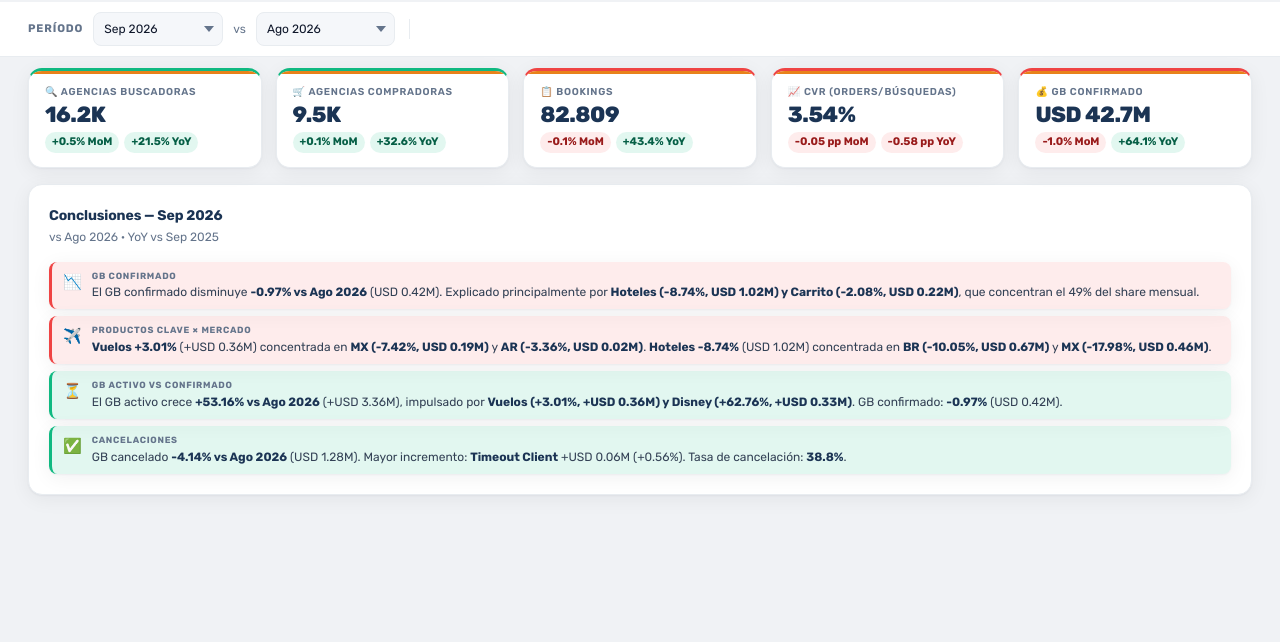
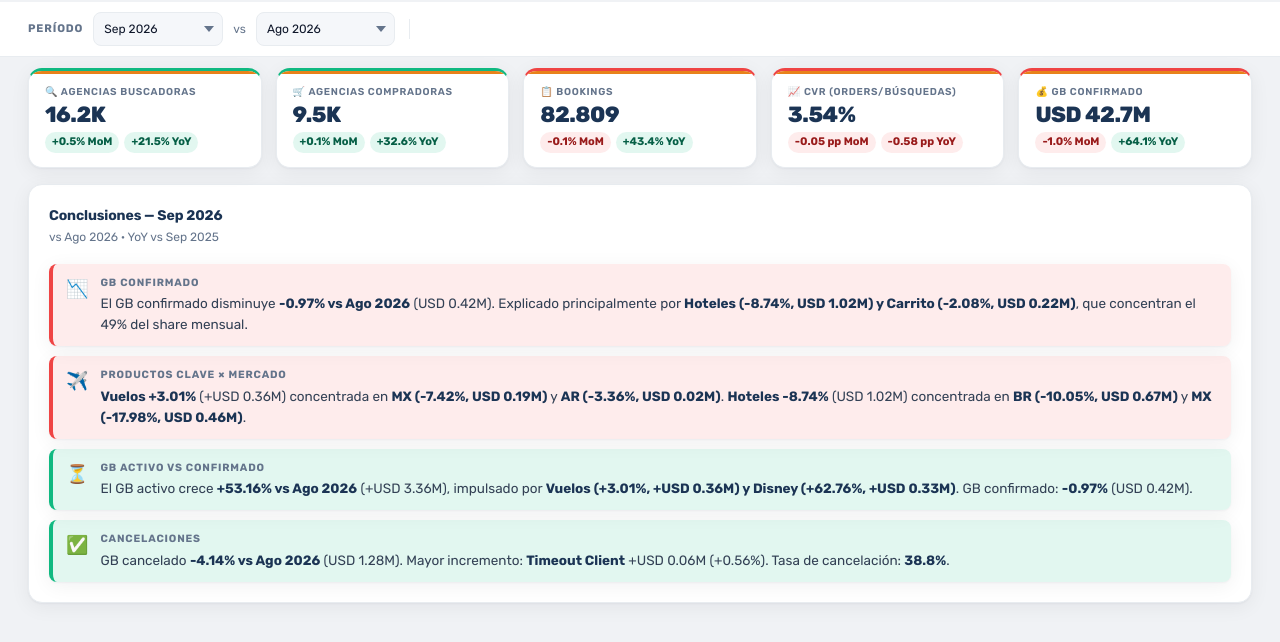
Before and after one commit to dananabel-netizen/tablero-monthly-b2b, a plain HTML site: page index.html in a window 1280 px wide. Shown: the part 102-744 px from the top of the page. Drawn offline with nearby package versions, Linux system fonts and the light colour scheme.

Commit message:
UI: conclusiones más grandes — texto 13.5px, label 10.5px, más padding y gap

```diff
--- a/index.html
+++ b/index.html
@@ -173,15 +173,15 @@ body{font-family:'Rubik',system-ui,sans-serif;background:var(--bg);color:var(--t
 .ins-text>b:first-child{color:var(--navy);font-size:11.5px;font-weight:700;display:block;margin-bottom:3px}
 .ins-text b{color:var(--navy);font-weight:600}
 /* Resumen conclusiones */
-.concl-card{border-radius:8px;padding:8px 12px 8px 11px;display:flex;gap:10px;align-items:flex-start;box-shadow:var(--sh);border-left:3px solid var(--orange)}
+.concl-card{border-radius:8px;padding:11px 14px 11px 13px;display:flex;gap:12px;align-items:flex-start;box-shadow:var(--sh);border-left:4px solid var(--orange)}
 .concl-card.pos{background:var(--greensoft);border-left-color:#10B981}
 .concl-card.neg{background:var(--redsoft);border-left-color:#EF4444}
 .concl-card.warn{background:var(--orangesoft);border-left-color:var(--orange)}
 .concl-card.neutro{background:var(--panel2);border-left-color:var(--mut)}
-.concl-icon{font-size:15px;flex-shrink:0;margin-top:1px}
+.concl-icon{font-size:18px;flex-shrink:0;margin-top:1px}
 .concl-body{flex:1;min-width:0}
-.concl-label{font-size:9px;font-weight:700;letter-spacing:.08em;text-transform:uppercase;color:var(--mut);margin-bottom:1px}
-.concl-txt{font-size:12px;line-height:1.45;color:var(--txt2)}
+.concl-label{font-size:10.5px;font-weight:700;letter-spacing:.08em;text-transform:uppercase;color:var(--mut);margin-bottom:3px}
+.concl-txt{font-size:13.5px;line-height:1.55;color:var(--txt2)}
 .concl-txt b{color:var(--navy);font-weight:700}
 /* KPI resumen (más grandes) */
 .kpi-xl .kpi-val{font-size:36px!important;font-weight:700;letter-spacing:-.02em}
@@ -309,7 +309,7 @@ tr.open>.stbl-name .expand-btn{color:var(--orange)}
             <div class="card-sub" id="t0-concl-sub"></div>
           </div>
         </div>
-        <div id="t0-conclusiones" style="display:flex;flex-direction:column;gap:7px;padding-top:2px"></div>
+        <div id="t0-conclusiones" style="display:flex;flex-direction:column;gap:10px;padding-top:4px"></div>
       </div>
     </div>
 
```
